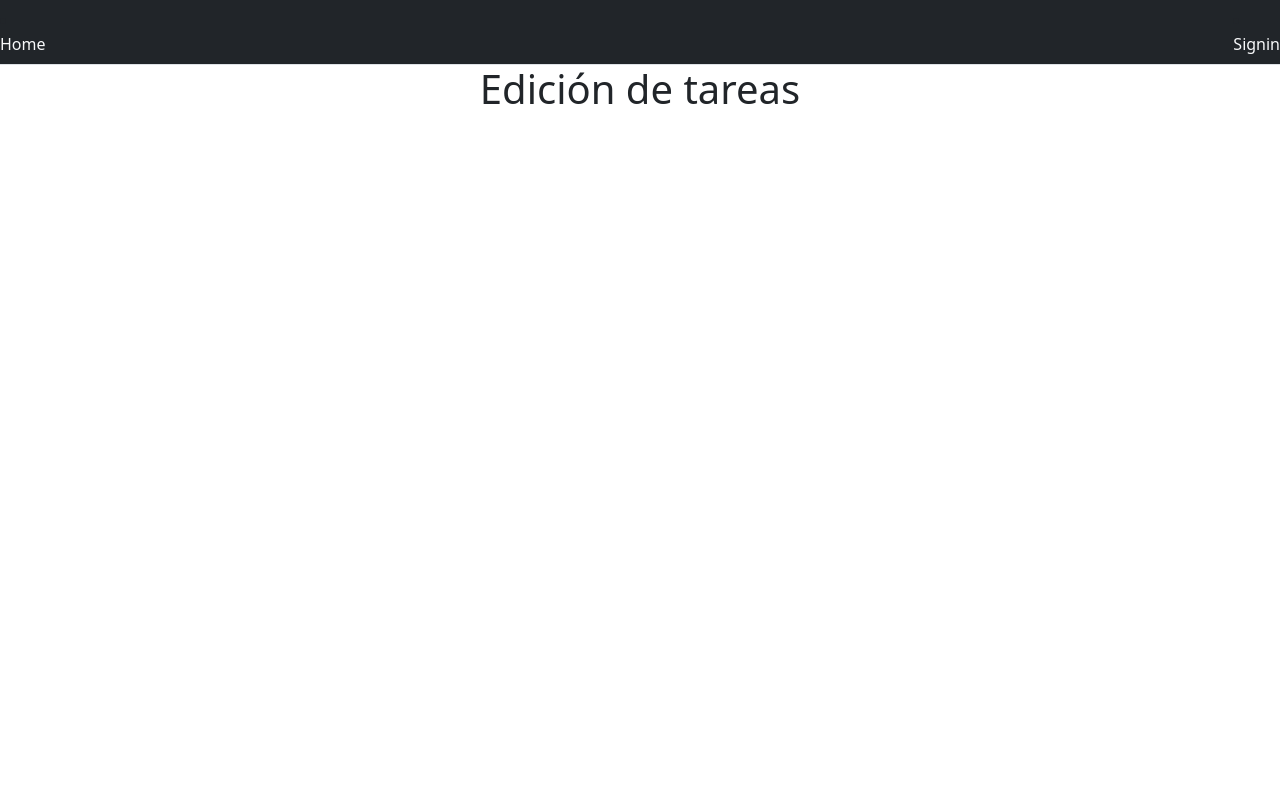
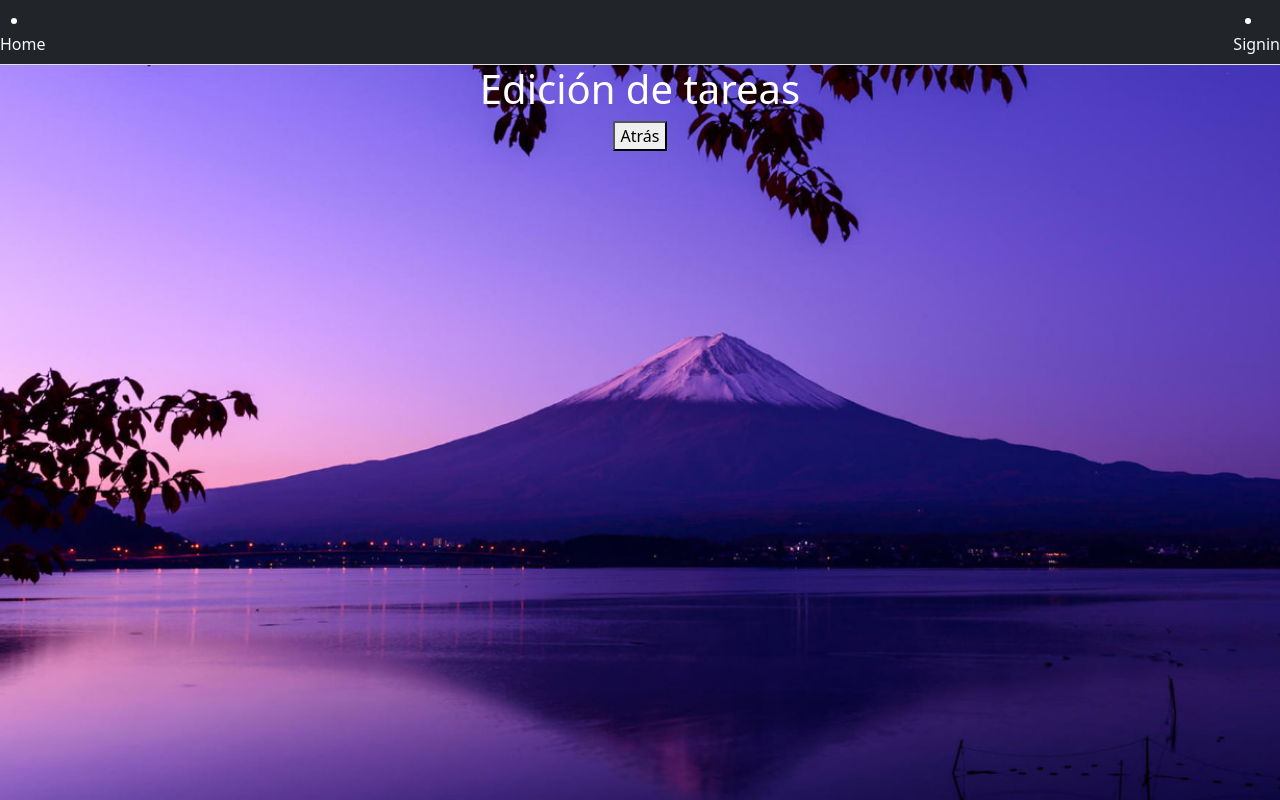
Before and after one commit to eduardo339/SOA-2023, a Django app: page /editTask/ in a window 1280 px wide. Run offline with Django 4.2, Linux system fonts and the light colour scheme; some libraries are stand-ins or nearby versions.

Commit message:
Estilización de ventanas y prueba de HTML y CSS

```diff
--- /dev/null
+++ b/tasks/static/styles.css
@@ -0,0 +1,54 @@
+.fondo1 {
+  background-image: url("/static/mountains.jpg");
+  /* Si quieres ajustar la forma en que se muestra la imagen de fondo, puedes usar las siguientes propiedades: */
+  background-size: cover; /* Para cubrir todo el fondo */
+  background-repeat: no-repeat; /* Para evitar la repetición de la imagen */
+  /* Ajusta el color de fondo si la imagen no se muestra */
+  background-color: #cccccc;
+}
+
+.fondo2 {
+  background-image: url("/static/lofi_4k.jpg");
+  /* Si quieres ajustar la forma en que se muestra la imagen de fondo, puedes usar las siguientes propiedades: */
+  background-size: cover; /* Para cubrir todo el fondo */
+  background-repeat: no-repeat; /* Para evitar la repetición de la imagen */
+  /* Ajusta el color de fondo si la imagen no se muestra */
+  background-color: #cccccc;
+}
+
+.fondo3 {
+    background-image: url("/static/jpn.jpg");
+    /* Si quieres ajustar la forma en que se muestra la imagen de fondo, puedes usar las siguientes propiedades: */
+    background-size: cover; /* Para cubrir todo el fondo */
+    background-repeat: no-repeat; /* Para evitar la repetición de la imagen */
+    /* Ajusta el color de fondo si la imagen no se muestra */
+    background-color: #cccccc;
+  }
+
+.fondo4 {
+    background-image: url("/static/fji.jpg");
+    /* Si quieres ajustar la forma en que se muestra la imagen de fondo, puedes usar las siguientes propiedades: */
+    background-size: cover; /* Para cubrir todo el fondo */
+    background-repeat: no-repeat; /* Para evitar la repetición de la imagen */
+    /* Ajusta el color de fondo si la imagen no se muestra */
+    background-color: #cccccc;
+}
+
+.fondo5 {
+  background-image: url("/static/fuji.jpg");
+  /* Si quieres ajustar la forma en que se muestra la imagen de fondo, puedes usar las siguientes propiedades: */
+  background-size: cover; /* Para cubrir todo el fondo */
+  background-repeat: no-repeat; /* Para evitar la repetición de la imagen */
+  /* Ajusta el color de fondo si la imagen no se muestra */
+  background-color: #cccccc;
+}
+
+.text-color {
+  text-align: center;
+  color: white;
+}
+
+.contenedor {
+    display: flex;
+    align-items: center;
+}
--- a/tasks/templates/editTask.html
+++ b/tasks/templates/editTask.html
@@ -1,3 +1,9 @@
+<head>
+    <link rel="stylesheet" type="text/css" href="/static/styles.css">
+</head>
+
+<body class="fondo5 text-color">
+
     {% extends 'base.html' %}
 
     {% block content %}
@@ -6,5 +12,14 @@
     color:#bbe1fa
     text-align: center
     margin-bottom: 20px">Edición de tareas</h1>
+
+    <form action="/tasks/" method="POST">
+        {% csrf_token %}
+        <button>
+            Atrás
+        </button>
+    </form>
+
     <center>
     {% endblock %}
+</body>
--- a/tasks/templates/tasks.html
+++ b/tasks/templates/tasks.html
@@ -1,3 +1,8 @@
+<head>
+    <link rel="stylesheet" type="text/css" href="/static/styles.css">
+</head>
+
+<body  class="fondo3 text-color">
     {% extends 'base.html' %}
 
     {% block content %}
@@ -18,3 +23,4 @@
     </form>
 
     {% endblock %}
+</body>
--- a/ticketsite/settings.py
+++ b/ticketsite/settings.py
@@ -26,6 +26,8 @@
 DEBUG = True
 
 ALLOWED_HOSTS = []
+
+STATICFILES_DIRS = []
 
 
 # Application definition
```
Also changed, not shown: tasks/templates/home.html (+8 -2 lines), tasks/templates/newTask.html (+15 -0 lines), tasks/templates/signin.html (+5 -2 lines), db.sqlite3, tasks/static/fondo.jpg (added), tasks/static/fuji.jpg (added), tasks/static/jpn.jpg (added), tasks/static/lofi_4k.jpg (added), tasks/static/mountains.jpg (added), 1 other file. Lines whose indentation alone changed are shown as unchanged.
